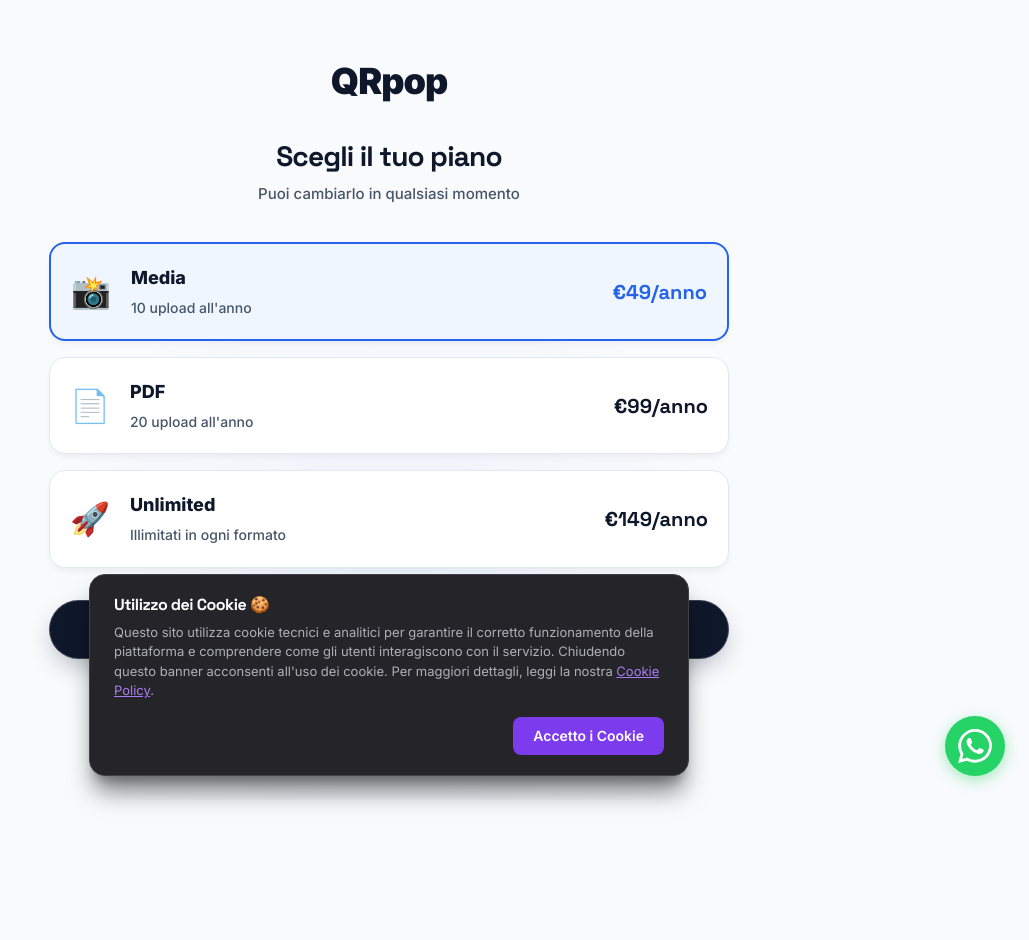
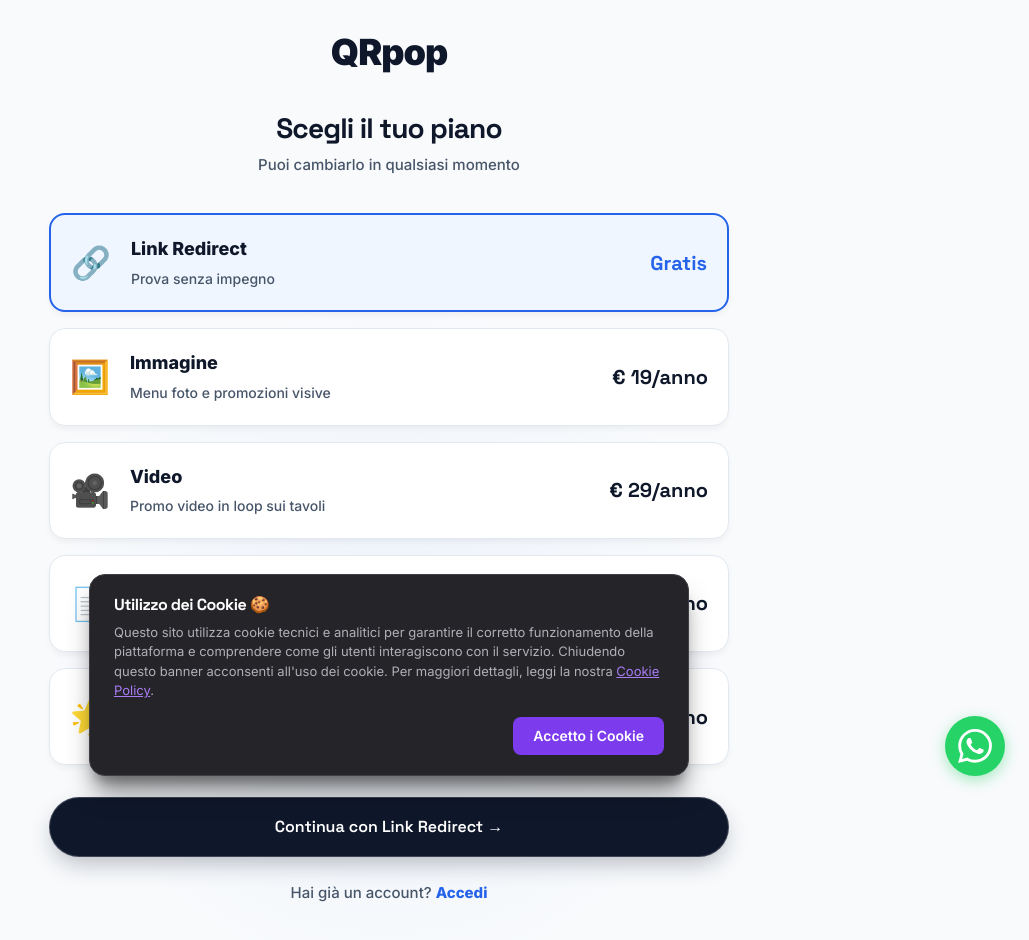
Before and after one commit to cgabelli/qrpop, a Next.js app: page /register in a window 1280 px wide. Shown: the top 940 px of the page, without its empty margins (251-1280 px from the left). Before the commit the page ends 800 px from the top, so only its background shows below. Built offline with nearby package versions, Linux system fonts and the light colour scheme; no server answers.

Commit message:
fix(ui): update registration page plans to match the new spot tiers

```diff
--- a/app/register/page.tsx
+++ b/app/register/page.tsx
@@ -5,15 +5,17 @@
 import Link from "next/link";
 
 const PLANS = [
-  { id: "media_annual", name: "Media", price: "€49/anno", icon: "📸", type: "Media", desc: "10 upload all'anno" },
-  { id: "pdf_annual", name: "PDF", price: "€99/anno", icon: "📄", type: "PDF", desc: "20 upload all'anno" },
-  { id: "unlimited_annual", name: "Unlimited", price: "€149/anno", icon: "🚀", type: "Unlimited", desc: "Illimitati in ogni formato" },
+  { id: "free", name: "Link Redirect", price: "Gratis", icon: "🔗", desc: "Prova senza impegno" },
+  { id: "image", name: "Immagine", price: "€ 19/anno", icon: "🖼️", desc: "Menu foto e promozioni visive" },
+  { id: "video", name: "Video", price: "€ 29/anno", icon: "🎥", desc: "Promo video in loop sui tavoli" },
+  { id: "pdf", name: "PDF", price: "€ 49/anno", icon: "📄", desc: "Menù e cataloghi professionali" },
+  { id: "unlimited", name: "Unlimited", price: "€ 99/anno", icon: "🌟", desc: "Nessun vincolo, massima libertà" },
 ];
 
 function RegisterForm() {
   const router = useRouter();
   const searchParams = useSearchParams();
-  const defaultPlan = searchParams.get("plan") ?? "media_annual";
+  const defaultPlan = searchParams.get("spot") ?? searchParams.get("plan") ?? "free";
 
   const [step, setStep] = useState(1);
   const [selectedPlan, setSelectedPlan] = useState(defaultPlan);
@@ -31,7 +33,7 @@
   const [success, setSuccess] = useState(false);
 
   useEffect(() => {
-    const plan = searchParams.get("plan");
+    const plan = searchParams.get("spot") ?? searchParams.get("plan");
     if (plan) setSelectedPlan(plan);
   }, [searchParams]);
 
```
